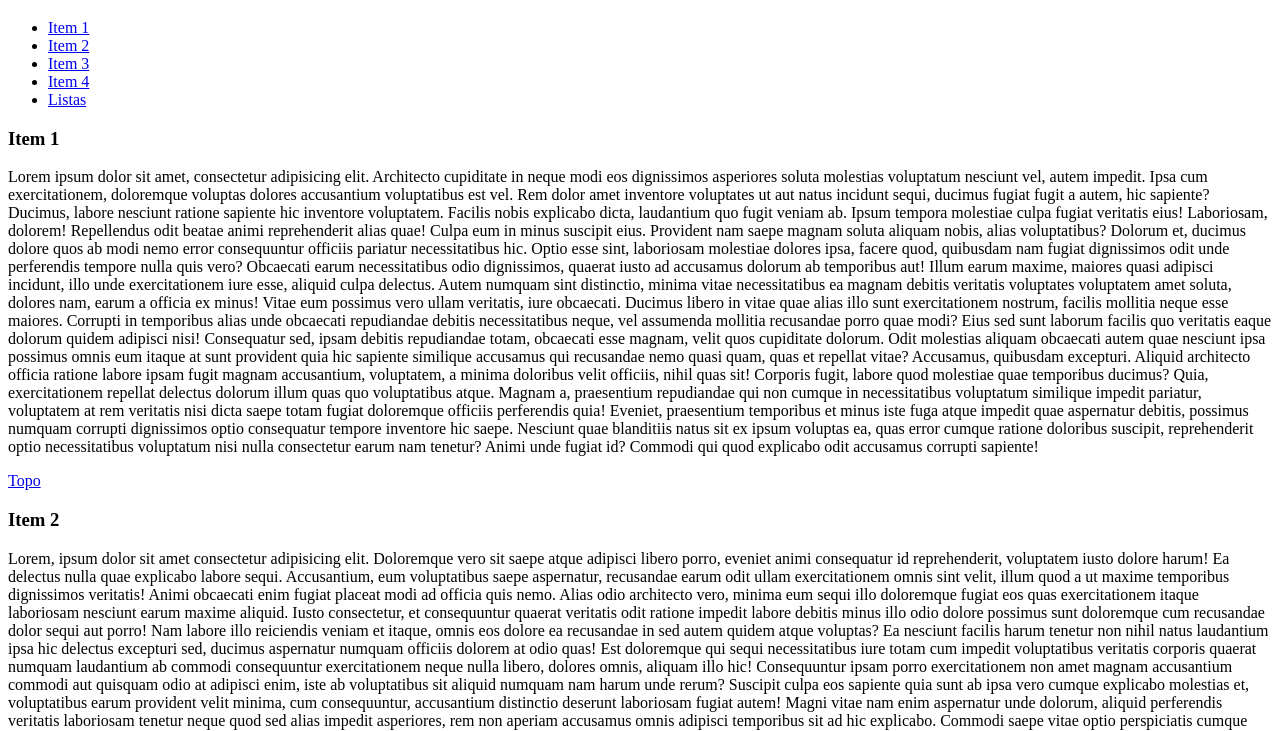
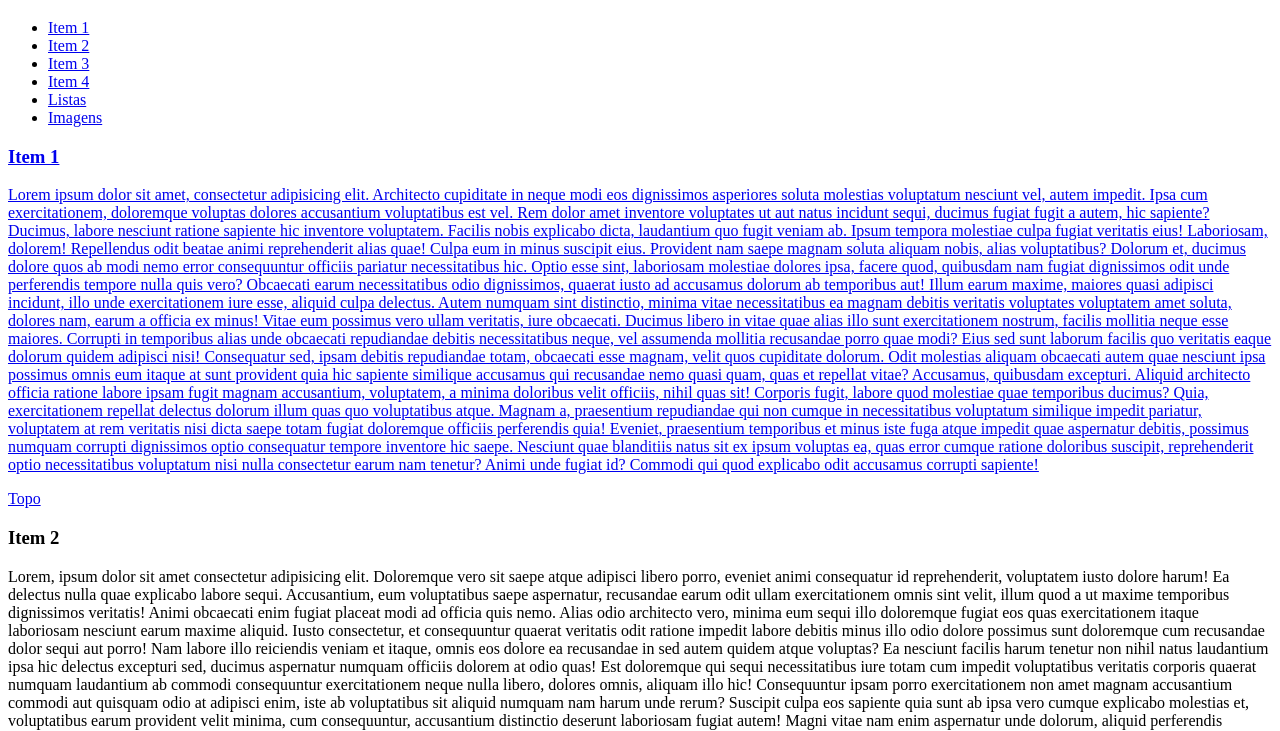
Before and after one commit to johnstevedev/form, a plain HTML site: page index.html in a window 1280 px wide. Shown: the part 61-792 px from the top of the page. Drawn offline with Linux system fonts and the light colour scheme.

Commit message:
Update index.html
Manipulando tags de imagem no html

```diff
--- a/index.html
+++ b/index.html
@@ -14,6 +14,7 @@
         <li><a href="#l3">Item 3</a></li>
         <li><a href="#l4">Item 4</a></li>
         <li><a href="listas.html">Listas</a></li>
+        <li><a href="tag-imagens.html">Imagens</li>
     </ul>
 
     <h3 id="l1">Item 1</h3>
```
